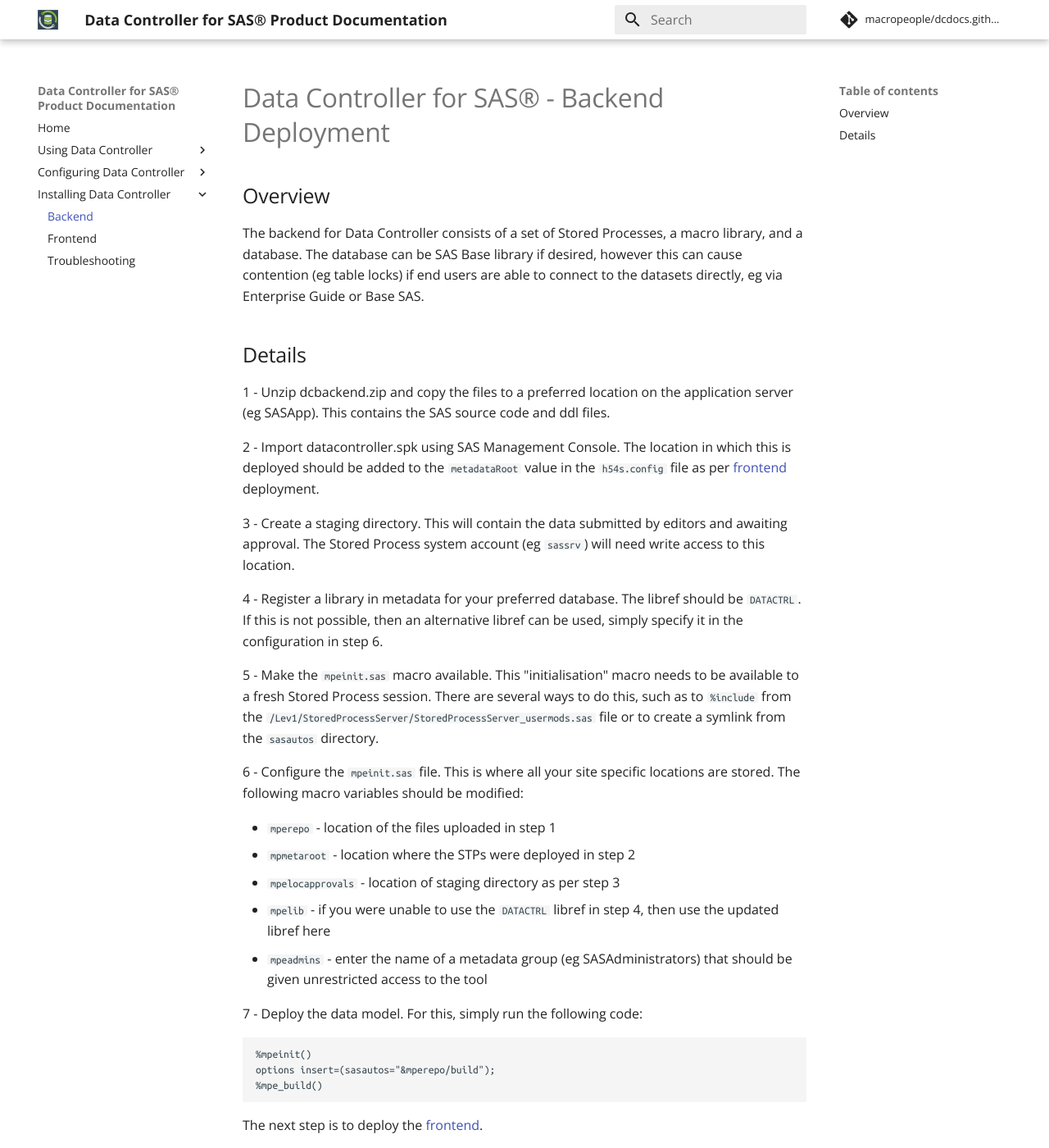
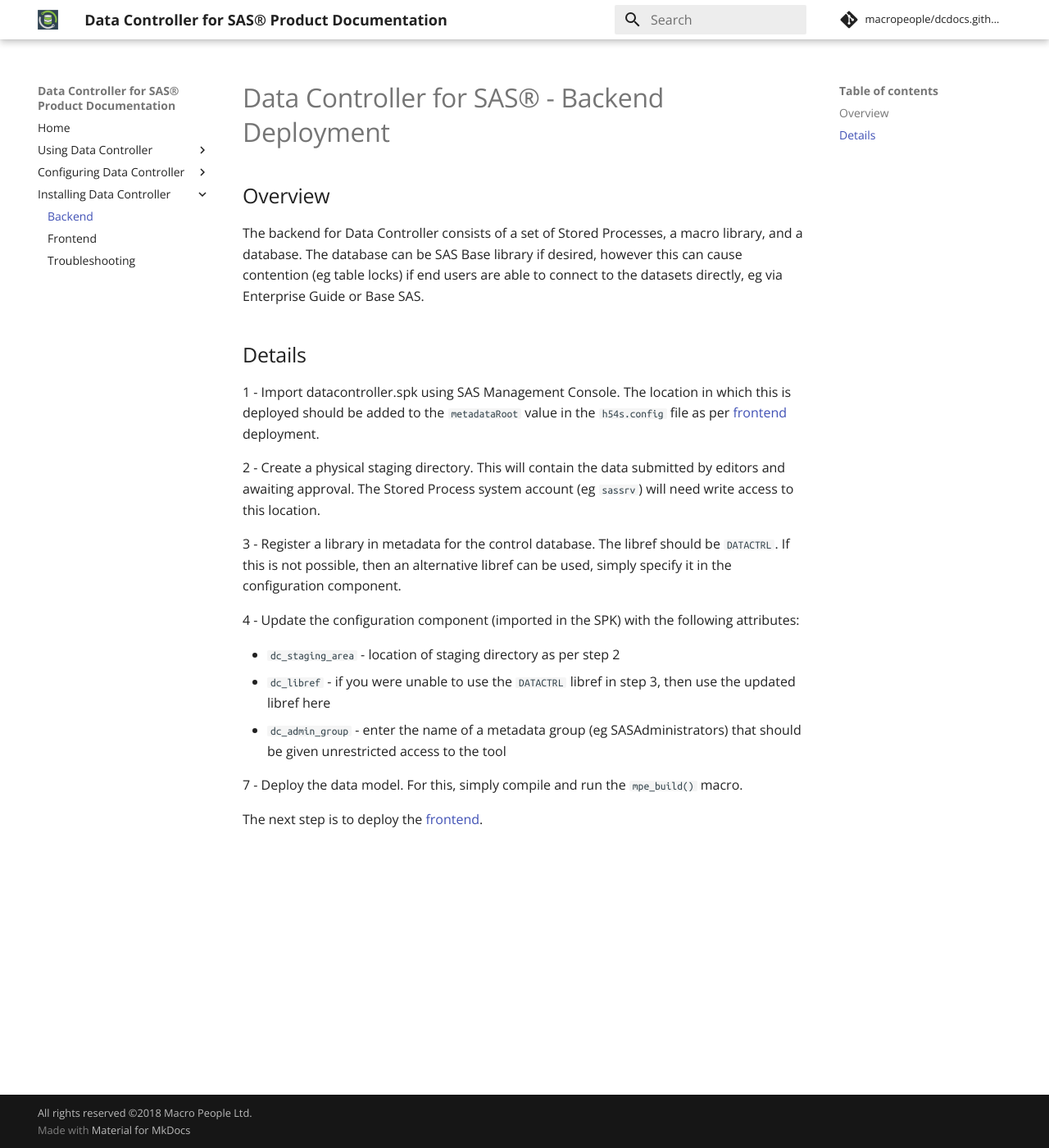
Before and after one commit to datacontroller/docs.datacontroller.io, an MkDocs documentation site: the page built from docs/dci-backend.md, in a window 1280 px wide and 1400 px high. Shown: the whole window at 82% size. Built offline with MkDocs 1.6.1 and Material for MkDocs 9.7.7, drawn with Linux system fonts in a browser that asks for light colours; comment, search, counter and statistics services are not loaded; old or Windows-style settings are respelled for this version of MkDocs.

Commit message:
updating deploy process

````diff
--- a/docs/dci-backend.md
+++ b/docs/dci-backend.md
@@ -5,29 +5,19 @@
 
 ## Details
 
-1 - Unzip dcbackend.zip and copy the files to a preferred location on the application server (eg SASApp).  This contains the SAS source code and ddl files.
+1 - Import datacontroller.spk using SAS Management Console.  The location in which this is deployed should be added to the `metadataRoot` value in the `h54s.config` file as per [frontend](dci-frontend.md#details) deployment.
 
-2 - Import datacontroller.spk using SAS Management Console.  The location in which this is deployed should be added to the `metadataRoot` value in the `h54s.config` file as per [frontend](dci-frontend.md#details) deployment.
+2 - Create a physical staging directory.  This will contain the data submitted by editors and awaiting approval.  The Stored Process system account (eg `sassrv`) will need write access to this location.
 
-3 - Create a staging directory.  This will contain the data submitted by editors and awaiting approval.  The Stored Process system account (eg `sassrv`) will need write access to this location.
+3 - Register a library in metadata for the control database.  The libref should be `DATACTRL`.  If this is not possible, then an alternative libref can be used, simply specify it in the configuration component.
 
-4 - Register a library in metadata for your preferred database.  The libref should be `DATACTRL`.  If this is not possible, then an alternative libref can be used, simply specify it in the configuration in step 6.
+4 - Update the configuration component (imported in the SPK) with the following attributes:
 
-5 - Make the `mpeinit.sas` macro available.  This "initialisation" macro needs to be available to a fresh Stored Process session.  There are several ways to do this, such as to `%include` from the `/Lev1/StoredProcessServer/StoredProcessServer_usermods.sas` file or to create a symlink from the `sasautos` directory.
+* `dc_staging_area` - location of staging directory as per step 2
+* `dc_libref` - if you were unable to use the `DATACTRL` libref in step 3, then use the updated libref here
+* `dc_admin_group` - enter the name of a metadata group (eg SASAdministrators) that should be given unrestricted access to the tool
 
-6 - Configure the `mpeinit.sas` file.  This is where all your site specific locations are stored.  The following macro variables should be modified:
+7 - Deploy the data model.  For this, simply compile and run the `mpe_build()` macro.
 
-* `mperepo` - location of the files uploaded in step 1
-* `mpmetaroot` - location where the STPs were deployed in step 2
-* `mpelocapprovals` - location of staging directory as per step 3
-* `mpelib` - if you were unable to use the `DATACTRL` libref in step 4, then use the updated libref here
-* `mpeadmins` - enter the name of a metadata group (eg SASAdministrators) that should be given unrestricted access to the tool
-
-7 - Deploy the data model.  For this, simply run the following code:
-```
-%mpeinit()
-options insert=(sasautos="&mperepo/build");
-%mpe_build()
-```
 
 The next step is to deploy the [frontend](dci-frontend.md).
````
